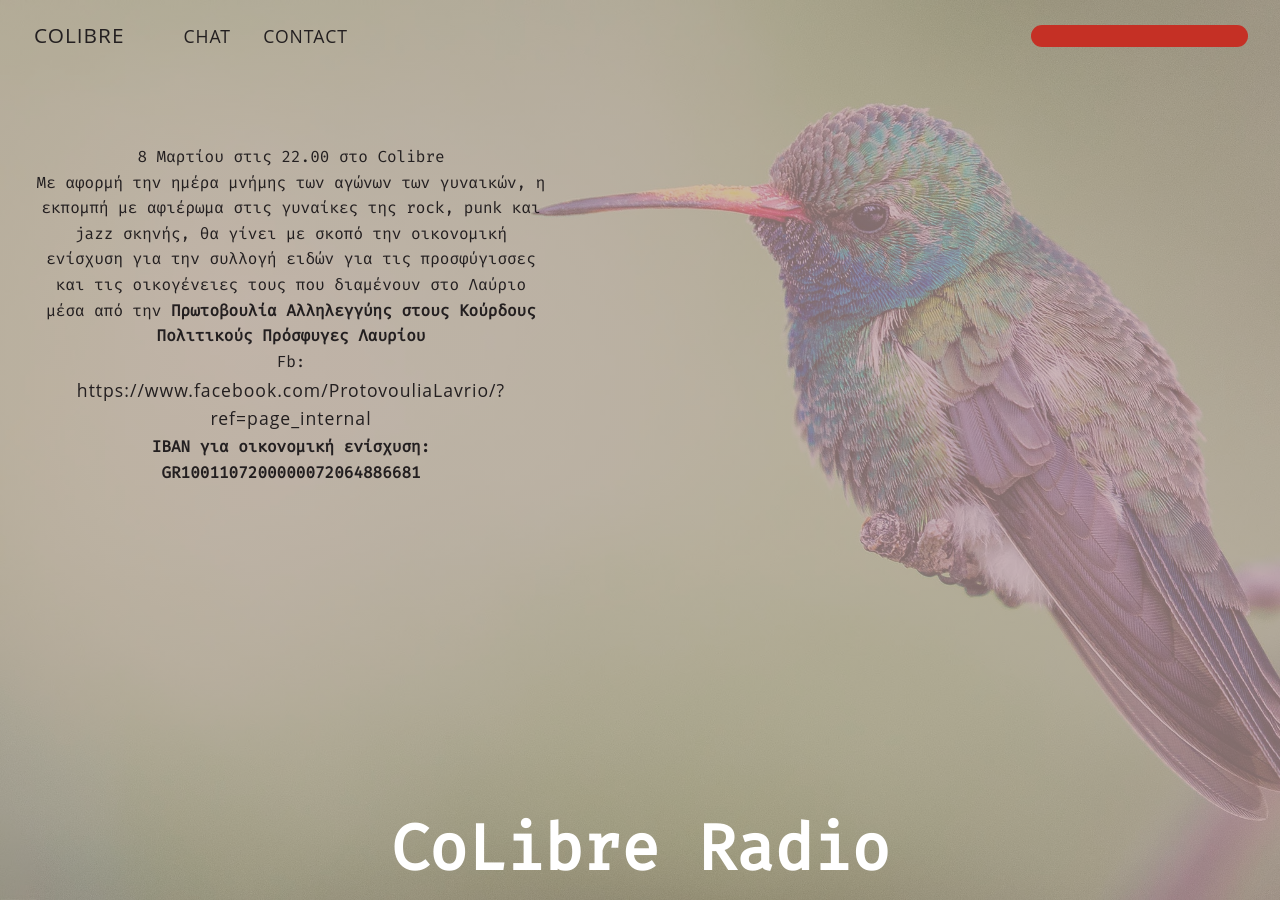
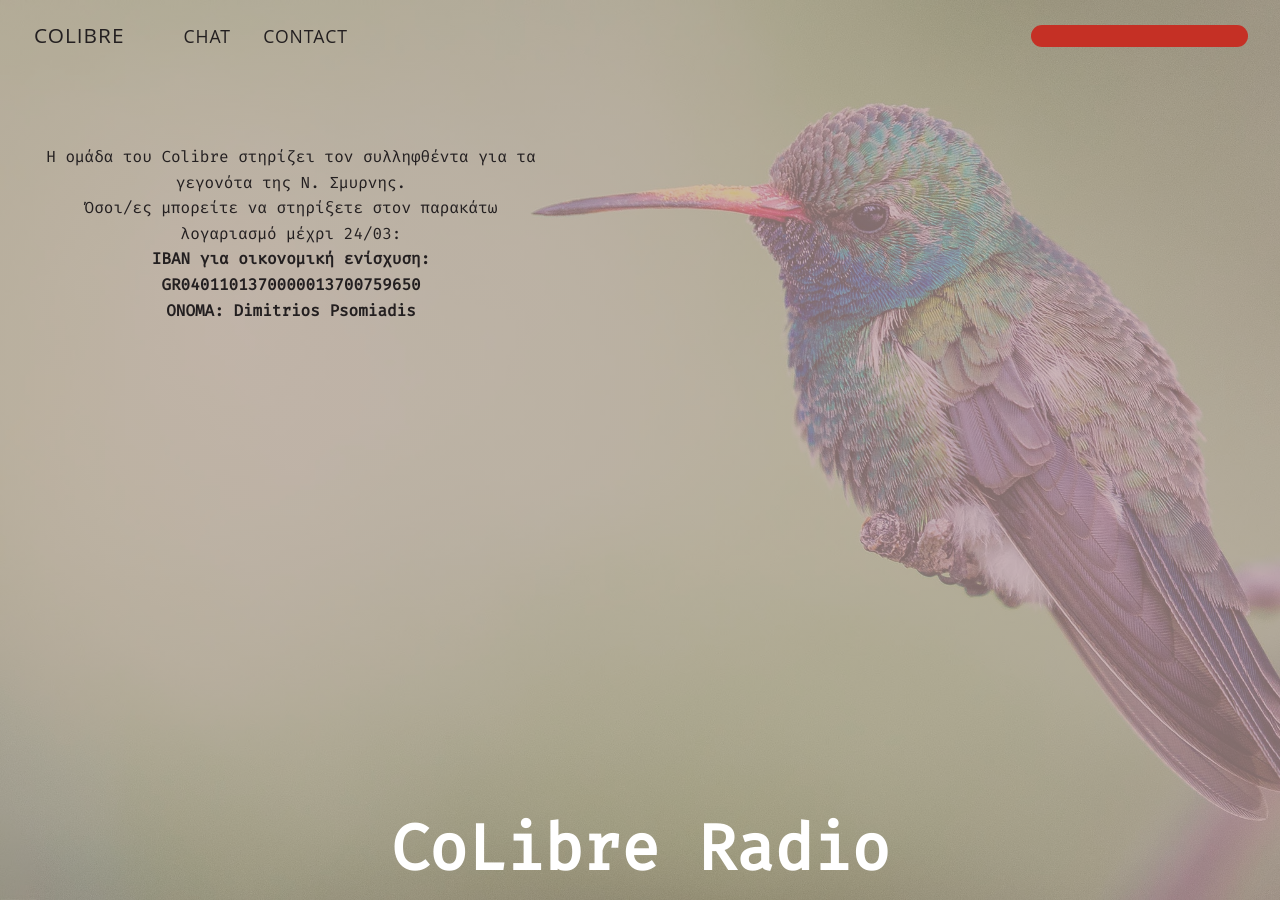
Before and after one commit to colibreradio/colibreradiotest, a Jekyll site: the page built from index.markdown, in a window 1280 px wide and 900 px high. Built offline with Jekyll 4.4.1, drawn with Linux system fonts in a browser that asks for light colours; nearby versions of some CDN libraries; a script that is not in the unit is left out.

Commit message:
Update mainsection.html

```diff
--- a/_includes/mainsection.html
+++ b/_includes/mainsection.html
@@ -10,10 +10,12 @@
                 <img alt="" border="0" src="https://www.paypal.com/en_GR/i/scr/pixel.gif" width="1" height="1" />
             </form>
         </div> -->
-        <p>8 Μαρτίου στις 22.00 στο Colibre<br>
-            Με αφορμή την ημέρα μνήμης των αγώνων των γυναικών, η εκπομπή με αφιέρωμα στις γυναίκες της rock, punk και jazz σκηνής, θα γίνει με σκοπό την οικονομική ενίσχυση για την συλλογή ειδών για τις προσφύγισσες και τις οικογένειες τους που διαμένουν στο Λαύριο μέσα από την <strong>Πρωτοβουλία Αλληλεγγύης στους Κούρδους Πολιτικούς Πρόσφυγες Λαυρίου</strong>
-            <br>Fb:<a target="_blank" href="https://www.facebook.com/ProtovouliaLavrio/?ref=page_internal">https://www.facebook.com/ProtovouliaLavrio/?ref=page_internal</a></p>
-            <strong>IBAN για οικονομική ενίσχυση: GR1001107200000072064886681</strong>
+        <p>Η ομάδα του Colibre στηρίζει τον συλληφθέντα για τα γεγονότα της Ν. Σμυρνης.<br>
+            Όσοι/ες μπορείτε να στηρίξετε στον παρακάτω λογαριασμό μέχρι 24/03:<br>
+            <strong>IBAN για οικονομική ενίσχυση: GR0401101370000013700759650<br>
+                ΟΝΟΜΑ: Dimitrios Psomiadis
+            </strong>
+        </p>
     </div>
     <div class="container">
         <div class="section-main">
```
